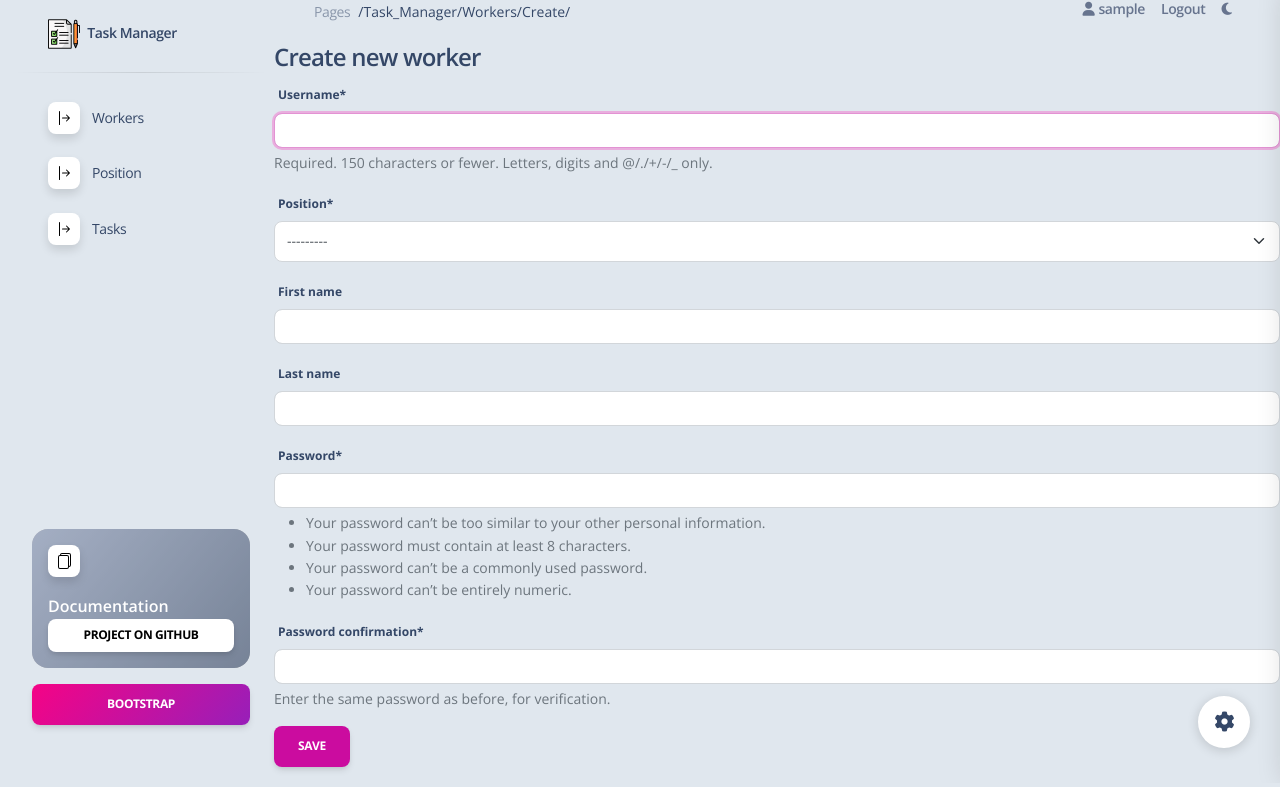
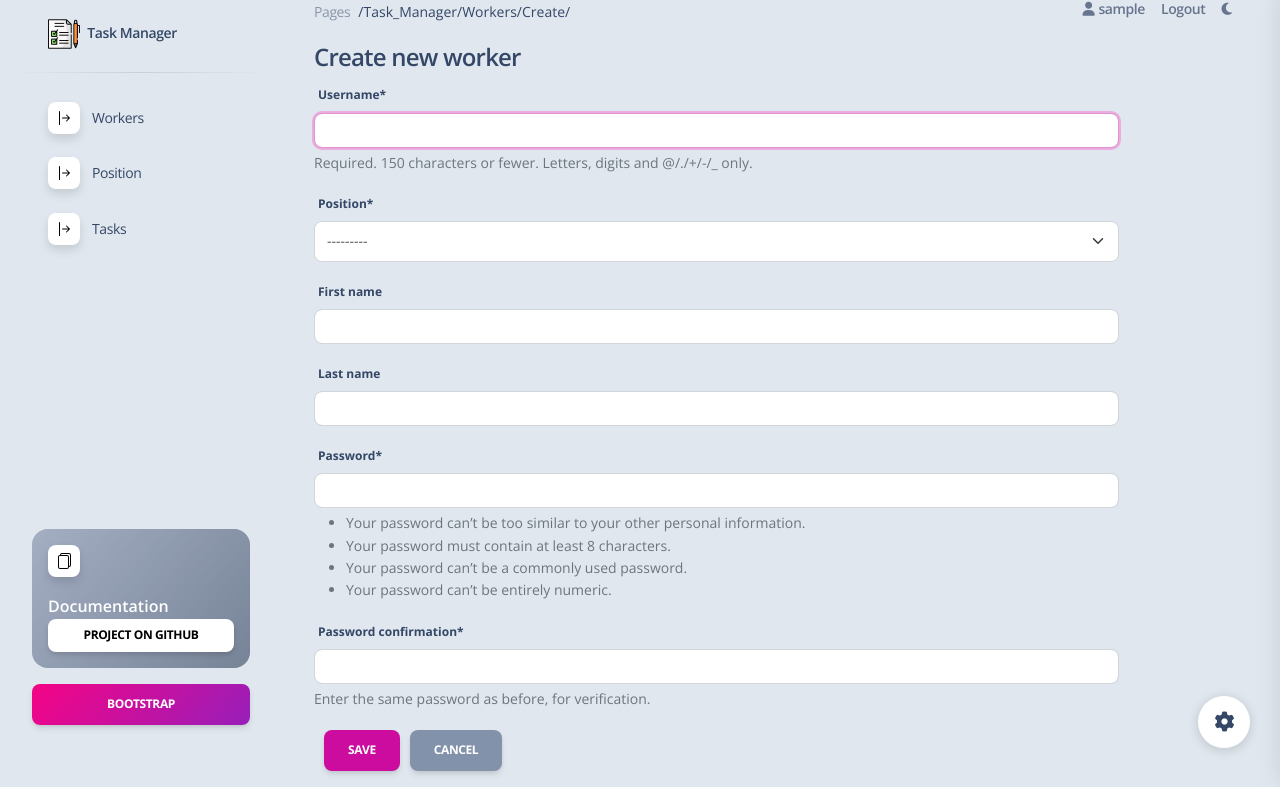
Before and after one commit to kleotan901/workflow_master, a Django app: page /task_manager/workers/create/ in a window 1280 px wide. Shown: the part 22-809 px from the top of the page. Run offline with Django 4.2, Linux system fonts and the light colour scheme; the visitor is signed in with stand-in values (Sample User, id 1); data that the repository does not hold is empty; some libraries are stand-ins or nearby versions; grey boxes are pictures that could not be loaded.

Commit message:
Add 'Cancel' buttons to creation and editing forms
- add 'Cancel' button to position_form.html, task_form.html, worker_form.html, worker_update_form.html;
- customize display of the buttons on the page

```diff
--- a/static/css/style.css
+++ b/static/css/style.css
@@ -21,6 +21,7 @@ body{
 }
 .table th{
     border-bottom: 5px solid #054b88;
+    color: black;
 }
 .table th,
 .table td {
@@ -31,6 +32,9 @@ body{
 .table th:nth-child(1),
 .table td:nth-child(1) {
     width: 30%;
+}
+td.total-count{
+    text-align: center;
 }
 .row .col-buttons{
     margin-left: 30px;
@@ -103,3 +107,19 @@ body{
     border: none;
     box-shadow: 0 2px 4px rgba(0, 0, 0, 0.3);
 }
+.form-create-update{
+    width: 80%;
+    margin-left: 40px;
+}
+.buttons-wrapper {
+  display: flex;
+  justify-content: flex-start;
+  margin-top: 20px;
+  padding-left: 0;
+
+}
+
+.buttons-wrapper .btn-save,
+.buttons-wrapper .btn-cancel {
+  margin-left: 10px;
+}
--- a/templates/task_manager/worker_form.html
+++ b/templates/task_manager/worker_form.html
@@ -1,12 +1,20 @@
 {% extends "layouts/base.html" %}
 {% load crispy_forms_filters %}
+
 {% block content %}
-  <h4>{{ object|yesno:"Update,Create new" }} worker</h4>
+  <div class="form-create-update">
+    <h4>Create new worker</h4>
   <form action="" method="post" novalidate>
     {% csrf_token %}
 
     {{ form|crispy }}
 
-    <input type="submit" value="Save" class="btn btn-primary">
+    <div class="buttons-wrapper">
+      <input type="submit" value="Save" class="btn btn-primary btn-save">
+      <a href="{% url 'task_manager:worker-list' %}" class="btn btn-secondary btn-cancel">
+        Cancel
+      </a>
+    </div>
   </form>
+  </div>
 {% endblock %}
```
Also changed, not shown: templates/task_manager/position_form.html (+10 -3 lines), templates/task_manager/task_form.html (+15 -2 lines), templates/task_manager/worker_update_form.html (+21 -0 lines).
